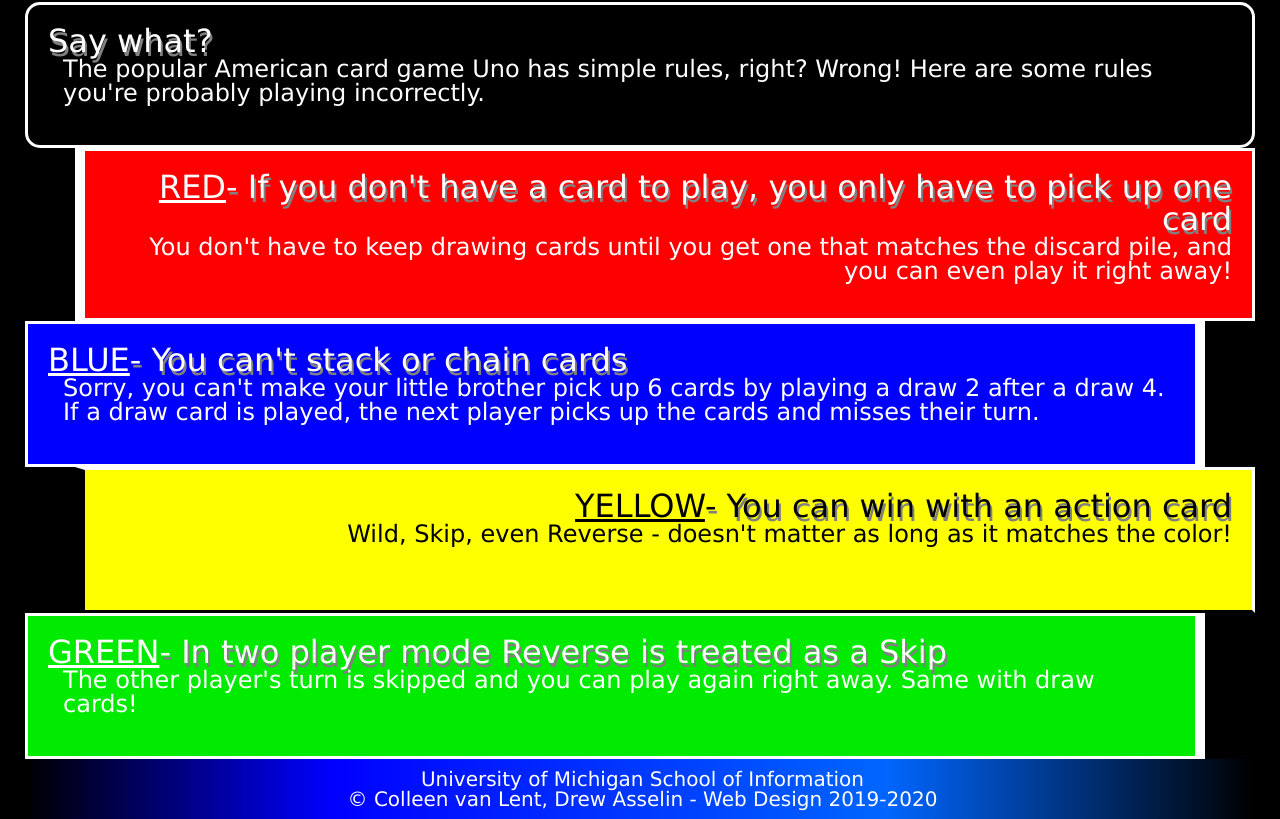
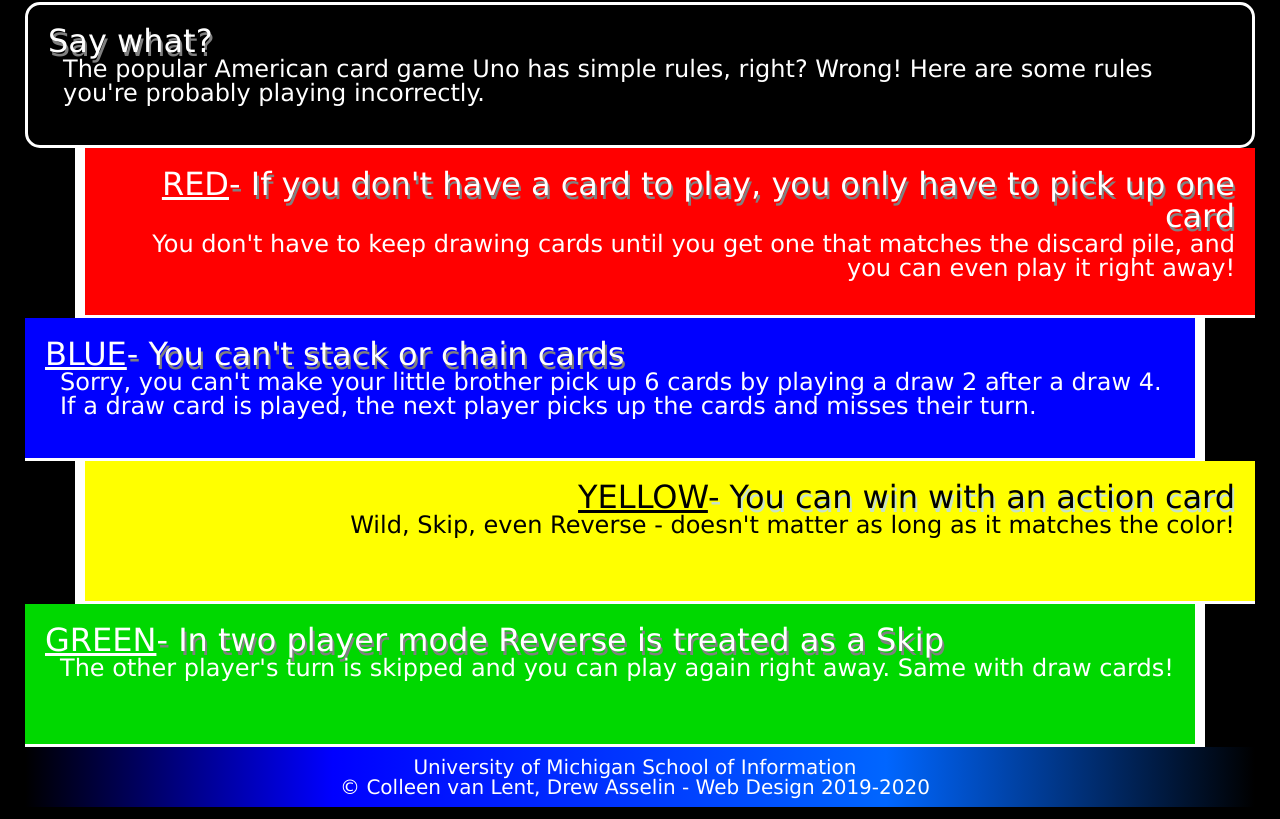
Before and after one commit to snsarnow/homework2-2022, a plain HTML site: page index.html in a window 1280 px wide. Shown: the part 418-1237 px from the top of the page. Drawn offline with Linux system fonts and the light colour scheme.

Commit message:
Add files via upload

```diff
--- a/css/style.css
+++ b/css/style.css
@@ -51,8 +51,7 @@
     background-color: #ff0000;
     text-align: right;
     margin-left: 50px;
-    border-bottom: solid 3px;
-    border-left: solid 10px;
+    border-width: 0px 0px 3px 10px
 
 }
 
@@ -60,31 +59,27 @@
     background-color: #0000ff;
     text-align: left;
     margin-right: 50px;
-    border-bottom: solid 3px;
-    border-right: solid 10px;
+    border-width: 0px 10px 3px 0px;
 }
 
 .yellow{
     background-color: #ffff00;
     text-align: right;
     margin-left: 50px;
-    border-bottom: solid 3px;
-    border-left: solid 10px;
+    border-width: 0px 0px 3px 10px;
     color: #000000;
 
 }
 
-.yellow.h2{
+.yellow h2{
     text-shadow: 2px 4px #c7e2c7;
 }
 
 .green{
-    background: #00EB00;
+    background: #00D800;
     text-align: left;
     margin-right: 50px;
-    border-right: solid 10px;
-    border-bottom: solid 3px;
-
+    border-width: 0px 10px 3px 0px;
 }
 
 span{
@@ -102,8 +97,5 @@
 footer p{
     font-size: 20px;
     text-align: center;
-    padding-top: 10px;
-    padding-right: 10px;
-    padding-bottom: 10px;
-
+    padding: 10px 10px 10px 0px;
 }
```
